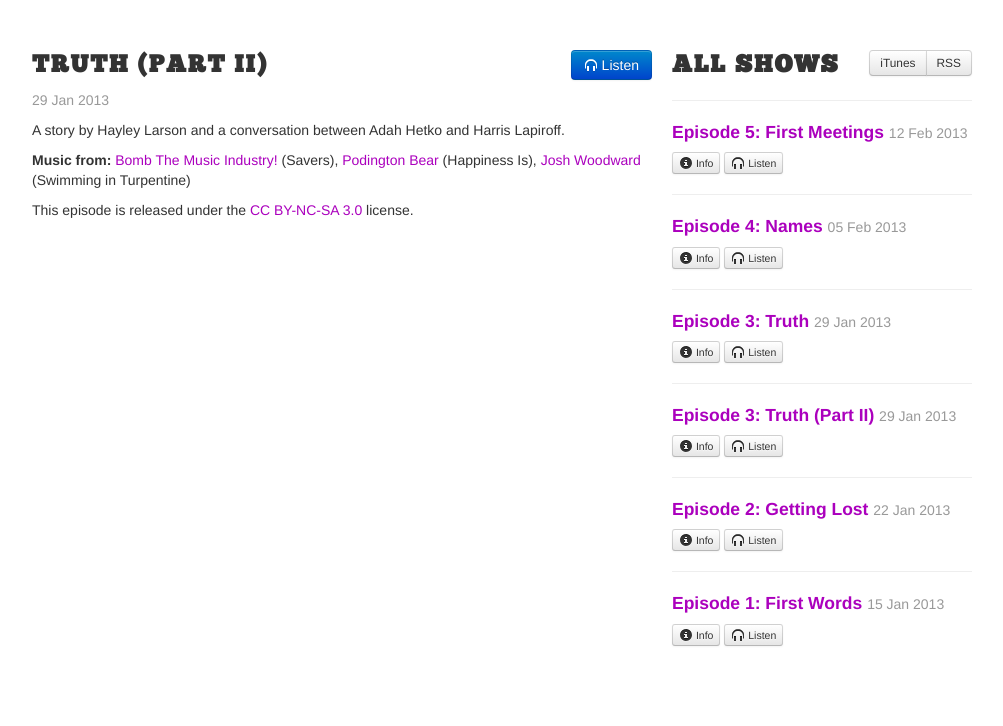
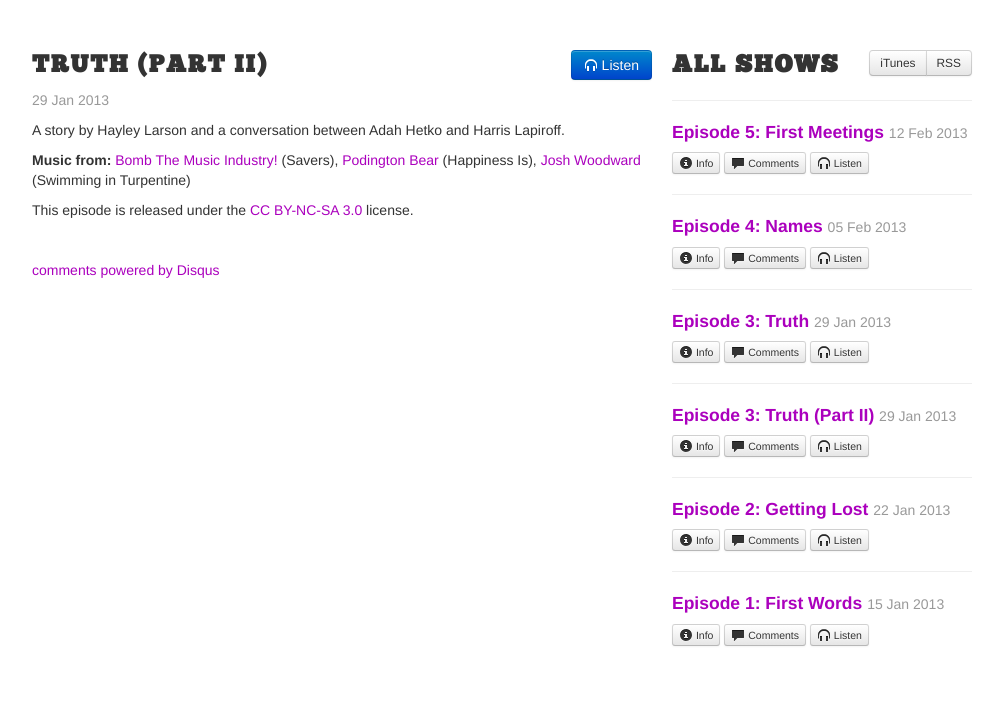
Before and after one commit to secondpage/secondpage, a Jekyll site: the page built from _posts/2013-01-29-truth-live.md, in a window 1280 px wide. Shown: the part 390-1116 px from the top of the page, without its empty margins (138-1141 px from the left). Built offline with Jekyll 4.4.1, drawn with Linux system fonts in a browser that asks for light colours; comment, search, counter and statistics services are not loaded.

Commit message:
Added comments.

```diff
--- a/_layouts/post.html
+++ b/_layouts/post.html
@@ -3,3 +3,20 @@ layout: two-col
 ---
 
 {% include post %}
+
+<div class="margin-leader">
+	<div id="disqus_thread"></div>
+	<script type="text/javascript">
+		/* * * CONFIGURATION VARIABLES: EDIT BEFORE PASTING INTO YOUR WEBPAGE * * */
+		var disqus_shortname = 'secondpage'; // required: replace example with your forum shortname
+
+		/* * * DON'T EDIT BELOW THIS LINE * * */
+		(function() {
+		    var dsq = document.createElement('script'); dsq.type = 'text/javascript'; dsq.async = true;
+		    dsq.src = 'http://' + disqus_shortname + '.disqus.com/embed.js';
+		    (document.getElementsByTagName('head')[0] || document.getElementsByTagName('body')[0]).appendChild(dsq);
+		})();
+	</script>
+	<noscript>Please enable JavaScript to view the <a href="http://disqus.com/?ref_noscript">comments powered by Disqus.</a></noscript>
+	<a href="http://disqus.com" class="dsq-brlink">comments powered by <span class="logo-disqus">Disqus</span></a>
+</div>
--- a/_layouts/two-col.html
+++ b/_layouts/two-col.html
@@ -18,6 +18,7 @@ layout: default
 				<h4><a href="{{ site.baseurl }}{{ episode.url }}">Episode {{ episode.episode_number }}: {{ episode.title }}</a> <small>{{ episode.date | date_to_string }}</small></h4>
 				<p>
 					<a href="{{ site.baseurl }}{{ episode.url }}" class="btn btn-mini"><i class="icon-info-sign"></i> Info</a>
+					<a href="{{ site.baseurl }}{{ episode.url }}#disqus_thread" class="btn btn-mini"><i class="icon-comment"></i> Comments <span class="muted"></span></a>
 					{% if episode.audio %}
 						<a href="{{ site.baseurl }}/media/episodes/{{ episode.audio }}" class="btn btn-mini"><i class="icon-headphones"></i> Listen</a>
 					{% endif %}
--- a/index.html
+++ b/index.html
@@ -11,7 +11,7 @@ layout: two-col
 </div>
 <div class="margin-trailer">
 	<h2>Submit a Story</h2>
-	<p>This week&#8217;s theme is <strong>Mistakes</strong>. Submit stories before 6PM EST on <em>Sunday, February 17th</em>.</p>
+	<p>Next week&#8217;s theme is <strong>Mistakes</strong>. Submit stories before the end of the day on <em>Thursday, February 21st</em>.</p>
 	<p>To submit a story, email an audio recording to <a href="mailto:hlapirof@oberlin.edu">hlapirof@oberlin.edu</a>.</p>
 	<p>Guidelines:</p>
 	<ul>
--- a/static/screen.css
+++ b/static/screen.css
@@ -27,6 +27,10 @@ h1, h2, h3, h4, h5, h6, p{
 
 .margin-trailer{
 	margin-bottom: 40px;
+}
+
+.margin-leader{
+	margin-top: 40px;
 }
 
 #hd {
```
Also changed, not shown: other parts of index.html (+1 -1 lines).
